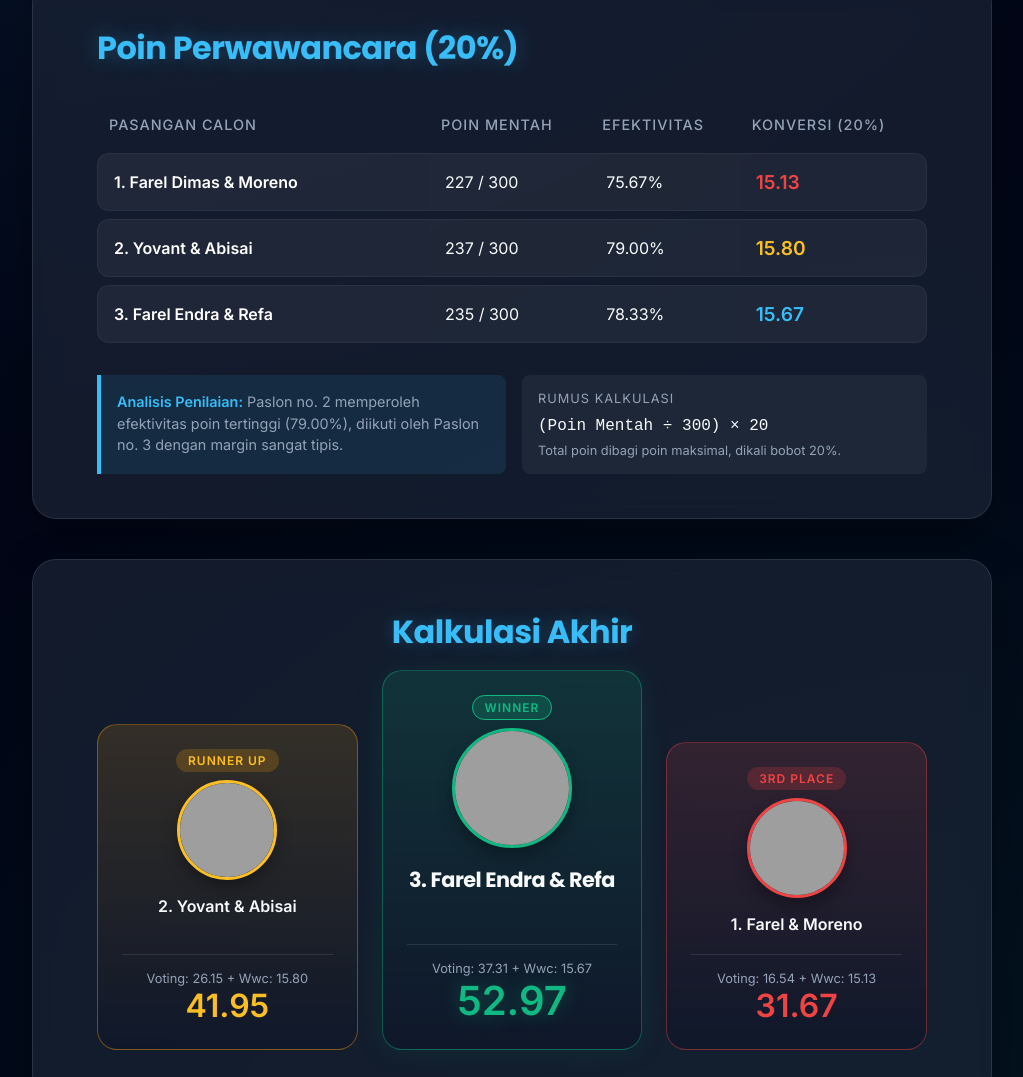
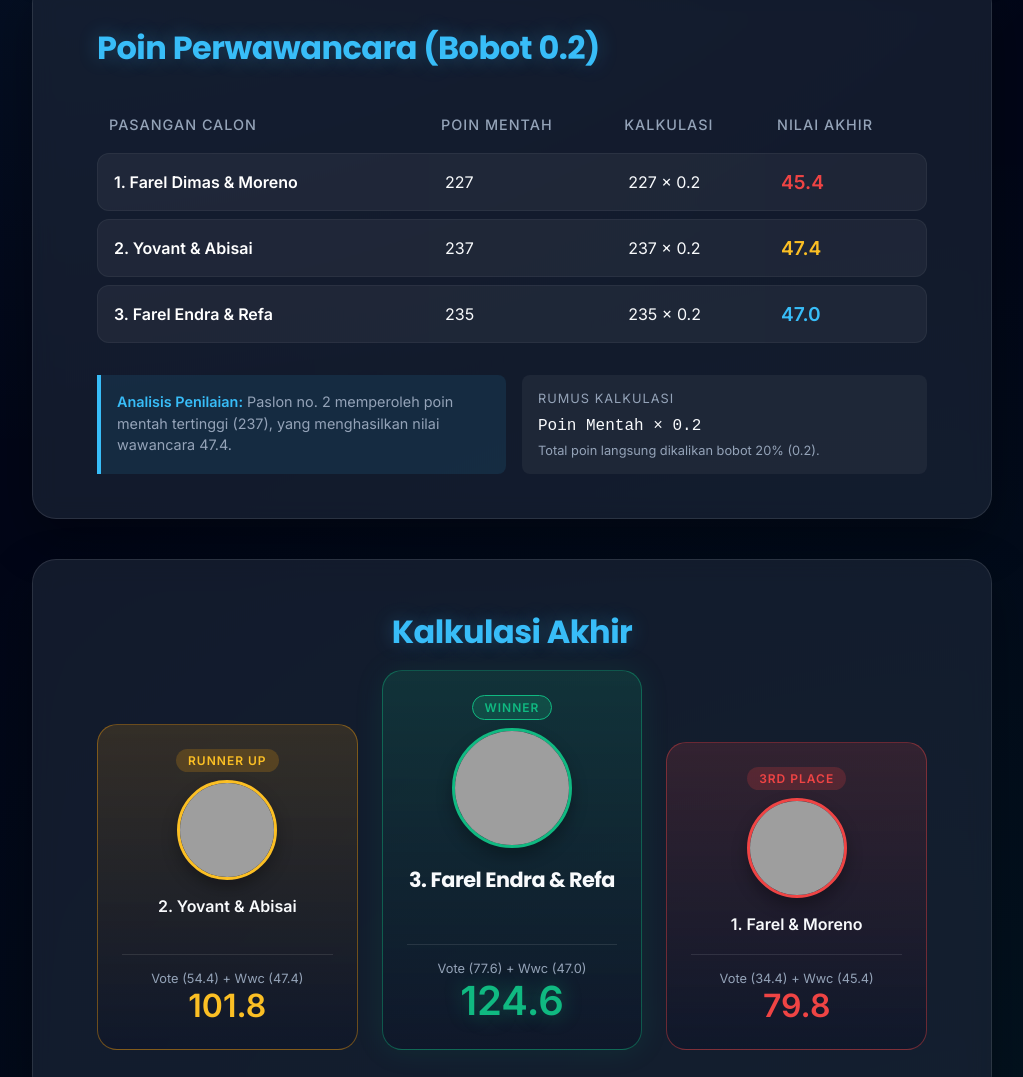
Before and after one commit to hmsi-undika/KPU-2025, a plain HTML site: page index.html in a window 1280 px wide. Shown: the part 1861-2938 px from the top of the page, without its empty margins (128-1151 px from the left). Drawn offline with Linux system fonts and the light colour scheme; grey boxes are pictures that could not be loaded.

Commit message:
Update index.html

```diff
--- a/index.html
+++ b/index.html
@@ -325,14 +325,14 @@
             <div style="display: grid; grid-template-columns: 1fr 1fr; gap: 2rem; height: 100%;">
                 <div class="info-card flex-col-center">
                     <div style="font-size: 4rem; font-weight: 800; color: var(--primary); text-shadow: 0 0 30px rgba(56, 189, 248, 0.4);">80%</div>
-                    <h3 style="margin-bottom: 0.5rem;">Pemungutan Suara</h3>
-                    <p style="color: var(--text-muted);">Voting Mahasiswa S1 Sistem Informasi.</p>
+                    <h3 style="margin-bottom: 0.5rem;">Jumlah Suara</h3>
+                    <p style="color: var(--text-muted);">Nilai Suara = Jumlah Vote × 0.8</p>
                     <div class="tag-source">Sumber Data: SICYCA</div>
                 </div>
                 <div class="info-card flex-col-center">
                     <div style="font-size: 4rem; font-weight: 800; color: var(--accent-gold); text-shadow: 0 0 30px rgba(251, 191, 36, 0.4);">20%</div>
                     <h3 style="margin-bottom: 0.5rem;">Poin Perwawancara</h3>
-                    <p style="color: var(--text-muted);">Akumulasi nilai panelis (Max 300 Poin).</p>
+                    <p style="color: var(--text-muted);">Nilai Wawancara = Poin Mentah × 0.2</p>
                 </div>
             </div>
         </section>
@@ -340,7 +340,7 @@
         <section id="voting" class="slide" style="justify-content: center;">
             <div style="display: flex; justify-content: space-between; align-items: flex-end; margin-bottom: 2rem;">
                 <div>
-                    <h2>Hasil Voting (80%)</h2>
+                    <h2>Hasil Voting (Bobot 0.8)</h2>
                     <div class="tag-source" style="margin-top: -10px;">Verified by SICYCA</div>
                 </div>
                 <div style="text-align: right;">
@@ -352,7 +352,7 @@
             <div class="bar-container">
                 <div style="display: flex; justify-content: space-between; margin-bottom: 0.3rem;">
                     <strong>1. Farel Dimas & Moreno</strong>
-                    <span style="color: var(--accent-red);">43 Suara (20.67%)</span>
+                    <span style="color: var(--accent-red);">34.4 (43 Vote x 0.8)</span>
                 </div>
                 <div class="progress-track">
                     <div class="progress-fill" style="background: var(--accent-red); --w: 20.67%;"></div>
@@ -362,7 +362,7 @@
             <div class="bar-container">
                 <div style="display: flex; justify-content: space-between; margin-bottom: 0.3rem;">
                     <strong>2. Yovant & Abisai</strong>
-                    <span style="color: var(--accent-gold);">68 Suara (32.69%)</span>
+                    <span style="color: var(--accent-gold);">54.4 (68 Vote x 0.8)</span>
                 </div>
                 <div class="progress-track">
                     <div class="progress-fill" style="background: var(--accent-gold); --w: 32.69%;"></div>
@@ -372,7 +372,7 @@
             <div class="bar-container">
                 <div style="display: flex; justify-content: space-between; margin-bottom: 0.3rem;">
                     <strong>3. Farel Endra & Refa</strong>
-                    <span style="color: var(--accent-green);">97 Suara (46.63%)</span>
+                    <span style="color: var(--accent-green);">77.6 (97 Vote x 0.8)</span>
                 </div>
                 <div class="progress-track">
                     <div class="progress-fill" style="background: var(--accent-green); --w: 46.63%; box-shadow: 0 0 15px var(--accent-green);"></div>
@@ -381,34 +381,34 @@
         </section>
 
         <section id="wawancara" class="slide" style="justify-content: center;">
-            <h2>Poin Perwawancara (20%)</h2>
+            <h2>Poin Perwawancara (Bobot 0.2)</h2>
             <table>
                 <thead>
                     <tr>
                         <th style="width: 40%;">Pasangan Calon</th>
                         <th>Poin Mentah</th>
-                        <th>Efektivitas</th>
-                        <th>Konversi (20%)</th>
+                        <th>Kalkulasi</th>
+                        <th>Nilai Akhir</th>
                     </tr>
                 </thead>
                 <tbody>
                     <tr>
                         <td>1. Farel Dimas & Moreno</td>
-                        <td style="color: var(--text-main);">227 / 300</td>
-                        <td>75.67%</td>
-                        <td style="color: var(--accent-red); font-weight: bold; font-size: 1.2rem;">15.13</td>
+                        <td style="color: var(--text-main);">227</td>
+                        <td>227 × 0.2</td>
+                        <td style="color: var(--accent-red); font-weight: bold; font-size: 1.2rem;">45.4</td>
                     </tr>
                     <tr>
                         <td>2. Yovant & Abisai</td>
-                        <td style="color: var(--text-main);">237 / 300</td>
-                        <td>79.00%</td>
-                        <td style="color: var(--accent-gold); font-weight: bold; font-size: 1.2rem;">15.80</td>
+                        <td style="color: var(--text-main);">237</td>
+                        <td>237 × 0.2</td>
+                        <td style="color: var(--accent-gold); font-weight: bold; font-size: 1.2rem;">47.4</td>
                     </tr>
                     <tr>
                         <td>3. Farel Endra & Refa</td>
-                        <td style="color: var(--text-main);">235 / 300</td>
-                        <td>78.33%</td>
-                        <td style="color: var(--primary); font-weight: bold; font-size: 1.2rem;">15.67</td>
+                        <td style="color: var(--text-main);">235</td>
+                        <td>235 × 0.2</td>
+                        <td style="color: var(--primary); font-weight: bold; font-size: 1.2rem;">47.0</td>
                     </tr>
                 </tbody>
             </table>
@@ -416,13 +416,13 @@
             <div style="display: flex; gap: 1rem; margin-top: 1.5rem;">
                 <div style="flex: 1; background: rgba(56, 189, 248, 0.1); padding: 1rem; border-left: 4px solid var(--primary); border-radius: 0 8px 8px 0;">
                     <p style="font-size: 0.9rem; color: var(--text-muted); line-height: 1.5;">
-                        <strong style="color: var(--primary);">Analisis Penilaian:</strong> Paslon no. 2 memperoleh efektivitas poin tertinggi (79.00%), diikuti oleh Paslon no. 3 dengan margin sangat tipis.
+                        <strong style="color: var(--primary);">Analisis Penilaian:</strong> Paslon no. 2 memperoleh poin mentah tertinggi (237), yang menghasilkan nilai wawancara 47.4.
                     </p>
                 </div>
                 <div style="flex: 1; background: rgba(255, 255, 255, 0.05); padding: 1rem; border-radius: 8px;">
                     <p style="font-size: 0.8rem; color: var(--text-muted); margin-bottom: 0.5rem; text-transform: uppercase; letter-spacing: 1px;">Rumus Kalkulasi</p>
-                    <code style="font-family: monospace; color: var(--text-main); font-size: 1rem;">(Poin Mentah ÷ 300) × 20</code>
-                    <p style="font-size: 0.8rem; color: var(--text-muted); margin-top: 0.5rem;">Total poin dibagi poin maksimal, dikali bobot 20%.</p>
+                    <code style="font-family: monospace; color: var(--text-main); font-size: 1rem;">Poin Mentah × 0.2</code>
+                    <p style="font-size: 0.8rem; color: var(--text-muted); margin-top: 0.5rem;">Total poin langsung dikalikan bobot 20% (0.2).</p>
                 </div>
             </div>
         </section>
@@ -435,8 +435,8 @@
                     <img src="https://agi-prod-file-upload-public-main-use1.s3.amazonaws.com/fa3d3490-997c-4eca-86a4-2e04778f88b6" alt="Yovant">
                     <h4 style="margin-bottom: 1rem;">2. Yovant & Abisai</h4>
                     <div style="width: 100%; border-top: 1px solid rgba(255,255,255,0.1); padding-top: 1rem; margin-top: auto;">
-                        <p style="font-size: 0.8rem; color: var(--text-muted);">Voting: 26.15 + Wwc: 15.80</p>
-                        <p style="font-size: 2rem; font-weight: 700; color: var(--accent-gold);">41.95</p>
+                        <p style="font-size: 0.8rem; color: var(--text-muted);">Vote (54.4) + Wwc (47.4)</p>
+                        <p style="font-size: 2rem; font-weight: 700; color: var(--accent-gold);">101.8</p>
                     </div>
                 </div>
 
@@ -445,8 +445,8 @@
                     <img src="https://agi-prod-file-upload-public-main-use1.s3.amazonaws.com/4056eb2e-bfa9-4f2f-8a0d-5de2b2c9a940" alt="Farel">
                     <h3 style="margin-bottom: 1rem; font-size: 1.3rem;">3. Farel Endra & Refa</h3>
                     <div style="width: 100%; border-top: 1px solid rgba(255,255,255,0.1); padding-top: 1rem; margin-top: auto;">
-                        <p style="font-size: 0.8rem; color: var(--text-muted);">Voting: 37.31 + Wwc: 15.67</p>
-                        <p style="font-size: 2.5rem; font-weight: 800; color: var(--accent-green); text-shadow: 0 0 20px rgba(16, 185, 129, 0.4);">52.97</p>
+                        <p style="font-size: 0.8rem; color: var(--text-muted);">Vote (77.6) + Wwc (47.0)</p>
+                        <p style="font-size: 2.5rem; font-weight: 800; color: var(--accent-green); text-shadow: 0 0 20px rgba(16, 185, 129, 0.4);">124.6</p>
                     </div>
                 </div>
 
@@ -455,8 +455,8 @@
                     <img src="https://agi-prod-file-upload-public-main-use1.s3.amazonaws.com/3bacd5ce-d9bd-4ec3-9999-c626d9a6195c" alt="Moreno">
                     <h4 style="margin-bottom: 1rem;">1. Farel & Moreno</h4>
                     <div style="width: 100%; border-top: 1px solid rgba(255,255,255,0.1); padding-top: 1rem; margin-top: auto;">
-                        <p style="font-size: 0.8rem; color: var(--text-muted);">Voting: 16.54 + Wwc: 15.13</p>
-                        <p style="font-size: 2rem; font-weight: 700; color: var(--accent-red);">31.67</p>
+                        <p style="font-size: 0.8rem; color: var(--text-muted);">Vote (34.4) + Wwc (45.4)</p>
+                        <p style="font-size: 2rem; font-weight: 700; color: var(--accent-red);">79.8</p>
                     </div>
                 </div>
             </div>
@@ -467,16 +467,16 @@
             <div style="display: flex; width: 100%; gap: 1rem;">
                 <div style="flex: 1; background: rgba(255,255,255,0.05); padding: 2rem; border-radius: 16px; text-align: center;">
                     <p style="color: var(--accent-gold); font-weight: 600;">#2 Yovant & Abisai</p>
-                    <p style="font-size: 2rem; font-weight: 700;">41.95</p>
+                    <p style="font-size: 2rem; font-weight: 700;">101.8</p>
                 </div>
                 <div style="flex: 1.2; background: rgba(16, 185, 129, 0.2); border: 1px solid var(--accent-green); padding: 2rem; border-radius: 16px; text-align: center; transform: scale(1.1); box-shadow: 0 10px 30px rgba(16, 185, 129, 0.2);">
                     <p style="color: var(--accent-green); font-weight: 600; letter-spacing: 2px;">PEMENANG</p>
-                    <p style="font-size: 2.5rem; font-weight: 800;">52.97</p>
+                    <p style="font-size: 2.5rem; font-weight: 800;">124.6</p>
                     <p style="font-size: 0.9rem;">#3 Farel Endra & Refa</p>
                 </div>
                 <div style="flex: 1; background: rgba(255,255,255,0.05); padding: 2rem; border-radius: 16px; text-align: center;">
                     <p style="color: var(--accent-red); font-weight: 600;">#1 Farel & Moreno</p>
-                    <p style="font-size: 2rem; font-weight: 700;">31.67</p>
+                    <p style="font-size: 2rem; font-weight: 700;">79.8</p>
                 </div>
             </div>
         </section>
```
